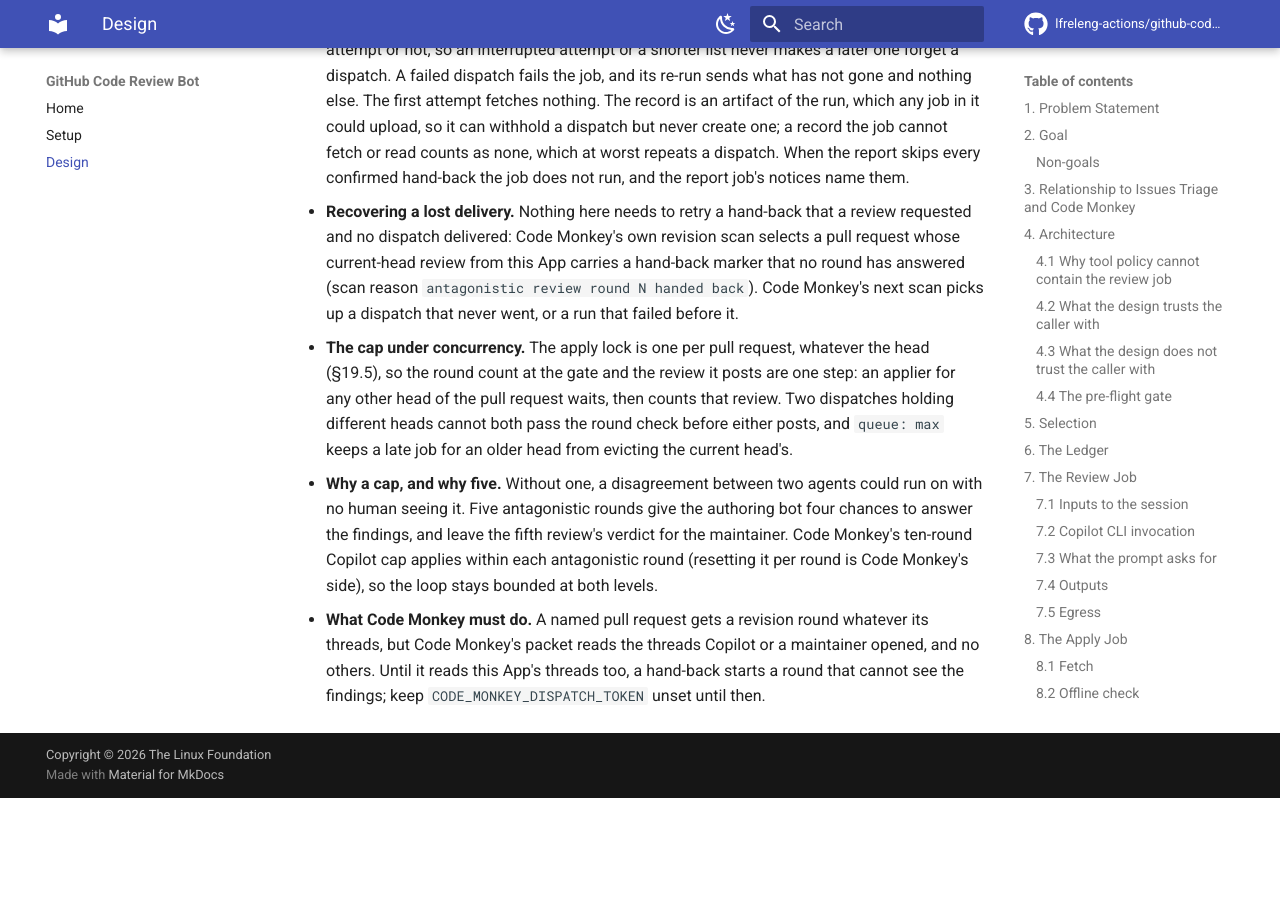
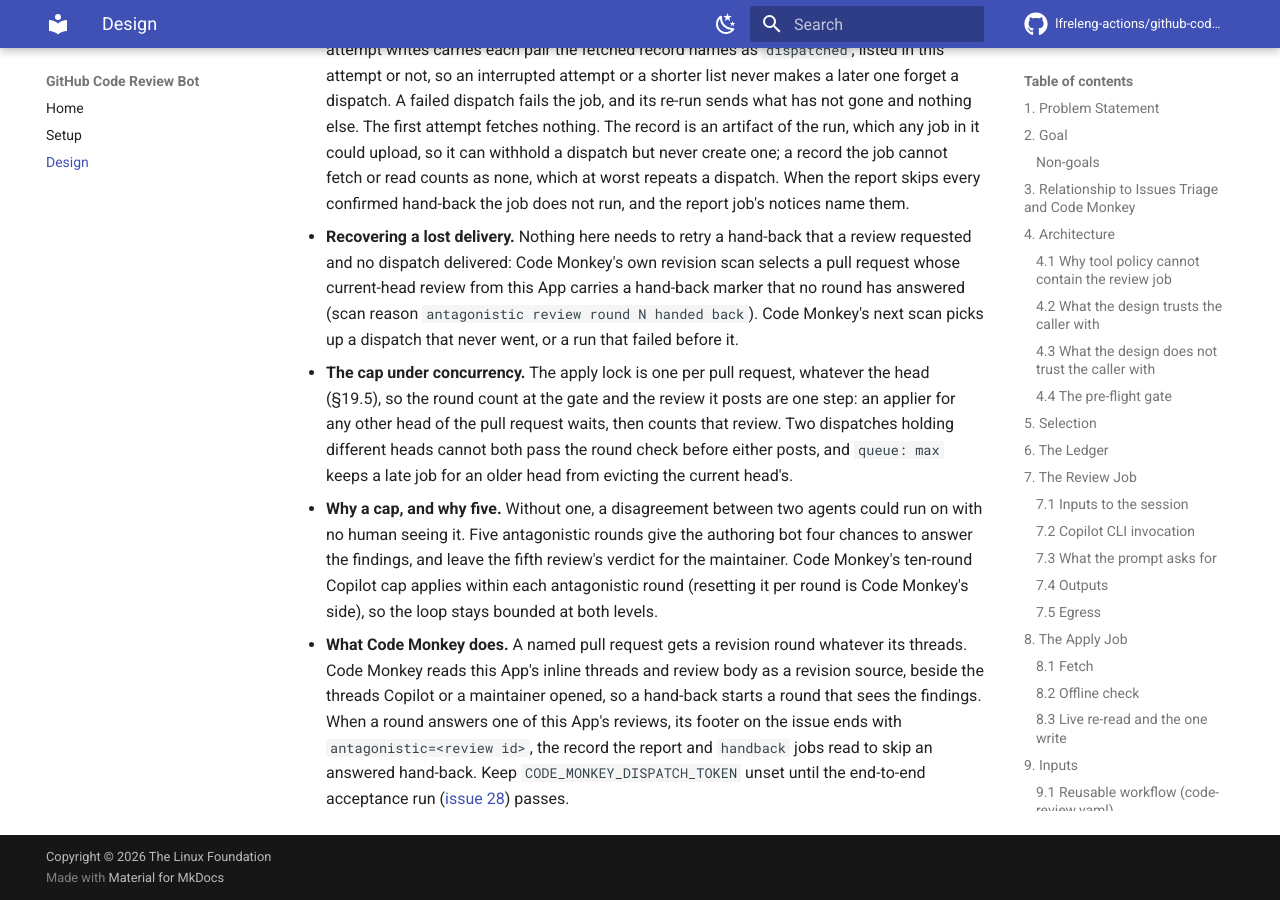
Before and after one commit to lfreleng-actions/github-code-review-bot, an MkDocs documentation site: the page built from docs/DESIGN.md, in a window 1280 px wide and 900 px high, scrolled down 40985 px. Built offline with MkDocs 1.6.1 and Material for MkDocs 9.7.7, drawn with Linux system fonts in a browser that asks for light colours; comment, search, counter and statistics services are not loaded; before the commit the page ends 41783 px from its top, so only the background shows below that; some of the changed text lies outside the part shown.

Commit message:
Docs(design): Describe Code Monkey's revisions
lfreleng-actions/github-code-monkey-bot#107 made Code Monkey read
this App's inline threads and review body as a revision source, and
end a round's footer with antagonistic=<review id> when it answers
one. §19.9 still said Code Monkey could not see the findings, and
the §19.8 rollout step waited for that change.

Say what Code Monkey does now, and keep CODE_MONKEY_DISPATCH_TOKEN
unset until the end-to-end acceptance run in issue 28.

Co-authored-by: Copilot <223556219+Copilot@users.noreply.github.com>
Signed-off-by: lf-releng-code-monkey-bot[bot] <332050256+lf-releng-code-monkey-bot[bot]@users.noreply.github.com>

```diff
--- a/docs/DESIGN.md
+++ b/docs/DESIGN.md
@@ -1839,7 +1839,9 @@ gh workflow run code-review-antagonistic.yaml \
    against one pull request with `handback` off; confirm the review
    lands as `COMMENT` on the right lines, under the antagonistic
    App's name.
-4. Once Code Monkey's revision rounds read this App's threads (§19.9),
+4. Code Monkey's revision rounds read this App's threads (§19.9).
+   After the end-to-end acceptance run
+   ([issue 28](https://github.com/lfreleng-actions/github-code-review-bot/issues/28)),
    create `CODE_MONKEY_DISPATCH_TOKEN`, then enable Code Monkey's
    dispatch of this workflow.
 
@@ -1979,9 +1981,14 @@ when a maintainer takes over.
   Monkey's ten-round Copilot cap applies within each antagonistic
   round (resetting it per round is Code Monkey's side), so the loop
   stays bounded at both levels.
-- **What Code Monkey must do.** A named pull request gets a revision
-  round whatever its threads, but Code Monkey's packet reads the
-  threads Copilot or a maintainer opened, and no others. Until it
-  reads this App's threads too, a hand-back starts a round that
-  cannot see the findings; keep `CODE_MONKEY_DISPATCH_TOKEN` unset
-  until then.
+- **What Code Monkey does.** A named pull request gets a revision
+  round whatever its threads. Code Monkey reads this App's inline
+  threads and review body as a revision source, beside the threads
+  Copilot or a maintainer opened, so a hand-back starts a round that
+  sees the findings. When a round answers one of this App's reviews,
+  its footer on the issue ends with `antagonistic=<review id>`, the
+  record the report and `handback` jobs read to skip an answered
+  hand-back. Keep `CODE_MONKEY_DISPATCH_TOKEN` unset until the
+  end-to-end acceptance run
+  ([issue 28](https://github.com/lfreleng-actions/github-code-review-bot/issues/28))
+  passes.
```
